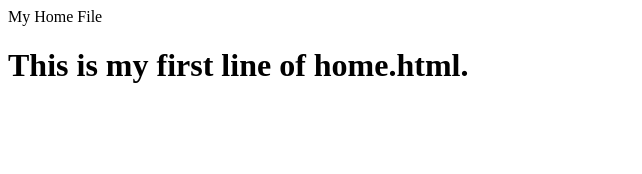
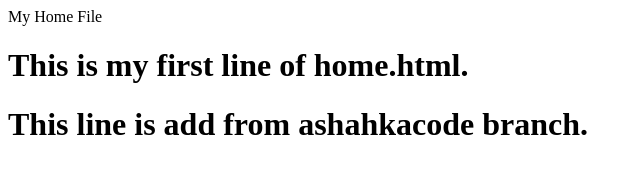
Before and after one commit to Ashish09011/firstgitproject, a plain HTML site: page home.html in a window 1280 px wide. Shown: the whole page, without its empty margins (0-642 px from the left). Drawn offline with Linux system fonts and the light colour scheme.

Commit message:
ashishkacode commit

```diff
--- a/home.html
+++ b/home.html
@@ -2,5 +2,6 @@
 <head>My Home File</head>
 <body>
 	<h1>This is my first line of home.html.</h1>
+    <h1>This line is add from ashahkacode branch.</h1>
 </body>
 </html>
```
